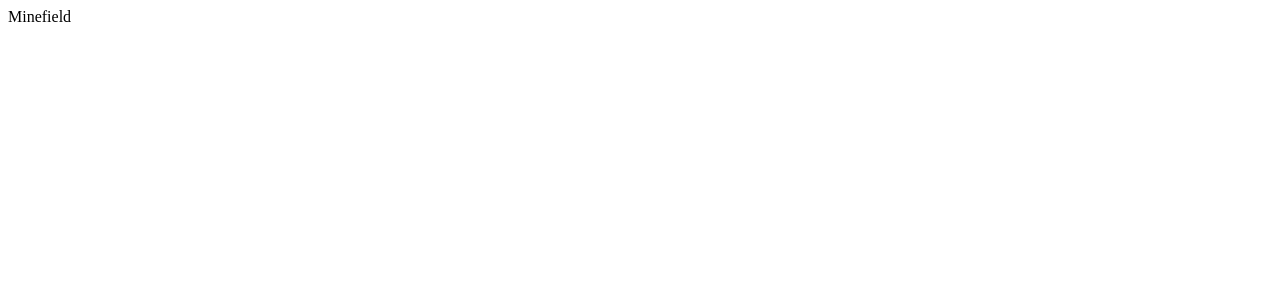
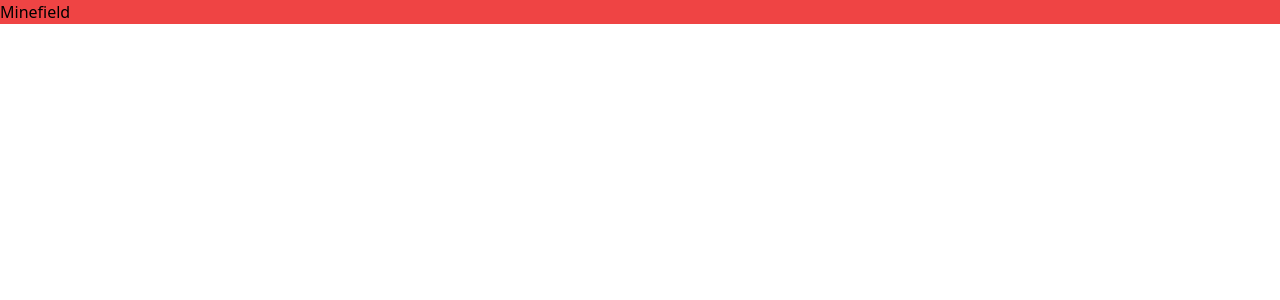
Before and after one commit to SaintSteven/minesweeper-ey, a React (Vite) app: page / in a window 1280 px wide. Shown: the top 300 px of the page. Built offline with nearby package versions, Linux system fonts and the light colour scheme.

Commit message:
[ADD] Tailwind was added to the project

```diff
--- a/package.json
+++ b/package.json
@@ -16,6 +16,9 @@
     "@types/react": "^18.0.27",
     "@types/react-dom": "^18.0.10",
     "@vitejs/plugin-react": "^3.1.0",
+    "autoprefixer": "^10.4.13",
+    "postcss": "^8.4.21",
+    "tailwindcss": "^3.2.7",
     "vite": "^4.1.0"
   }
 }
--- /dev/null
+++ b/postcss.config.cjs
@@ -0,0 +1,6 @@
+module.exports = {
+  plugins: {
+    tailwindcss: {},
+    autoprefixer: {},
+  },
+}
--- a/src/components/Minefield/Minefield.jsx
+++ b/src/components/Minefield/Minefield.jsx
@@ -2,6 +2,6 @@ import React from 'react'
 
 export default function Minefield() {
   return (
-    <div>Minefield</div>
+    <div className='bg-red-500'>Minefield</div>
   )
 }
--- a/src/index.css
+++ b/src/index.css
@@ -0,0 +1,3 @@
+@tailwind base;
+@tailwind components;
+@tailwind utilities;
--- /dev/null
+++ b/tailwind.config.cjs
@@ -0,0 +1,11 @@
+/** @type {import('tailwindcss').Config} */
+module.exports = {
+  content: [
+    "./index.html",
+    "./src/**/*.{js,ts,jsx,tsx}",
+  ],
+  theme: {
+    extend: {},
+  },
+  plugins: [],
+}
```
Also changed, not shown: 1 other file (tests, documents, lock files or other folders).
